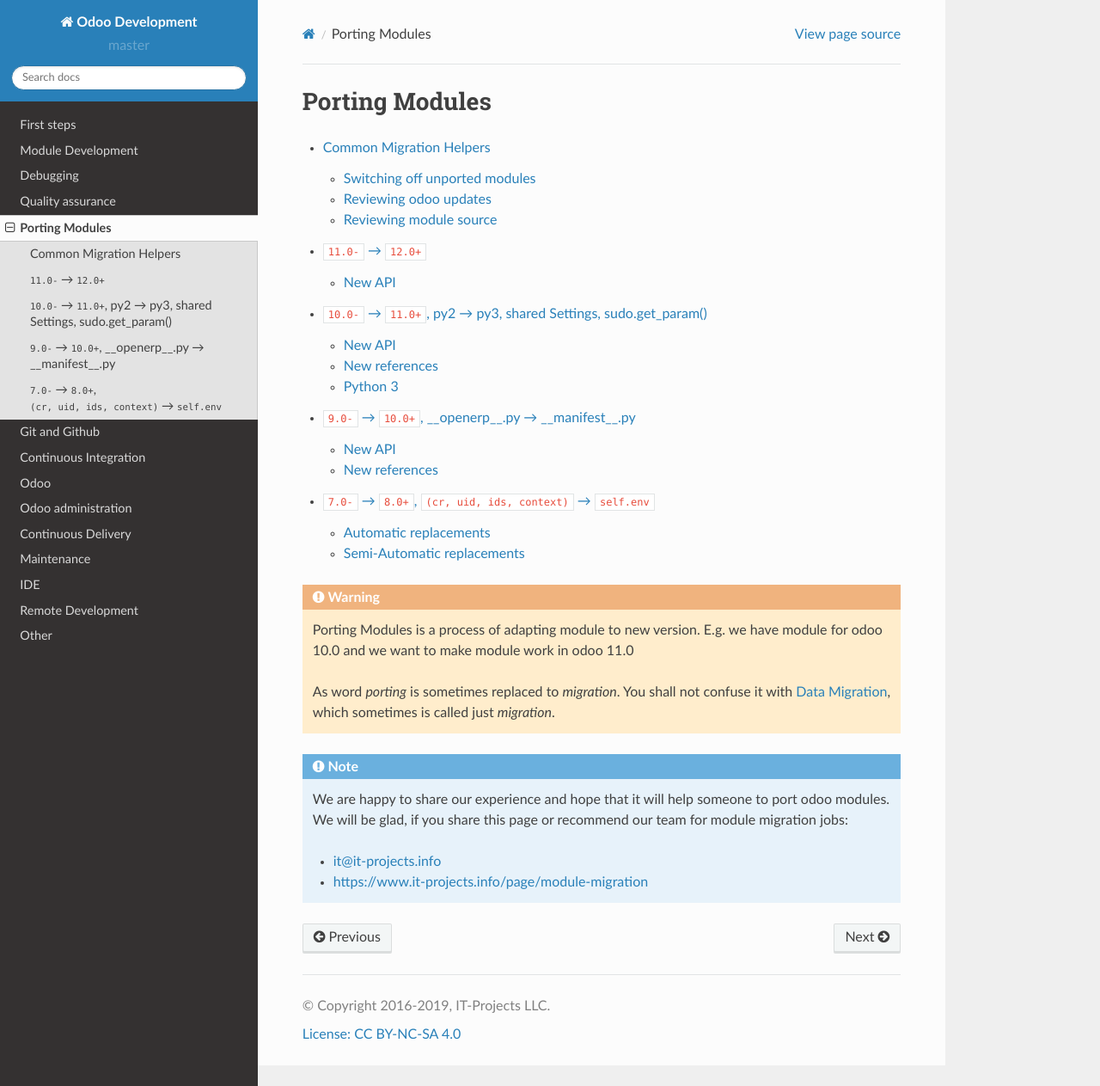
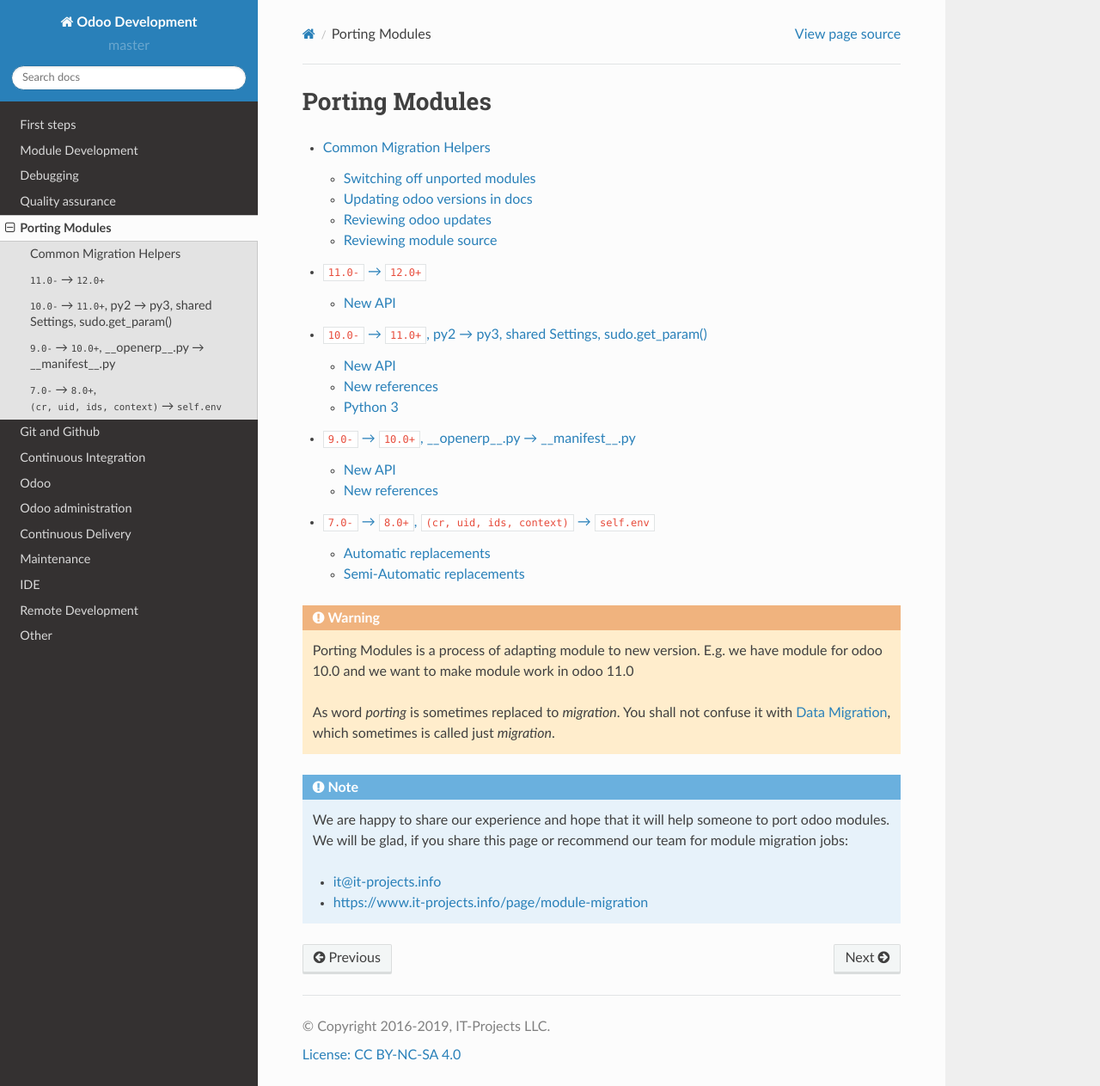
Before and after one commit to itpp-labs/odoo-development, a Sphinx documentation site: the page built from docs/migration/index.rst, in a window 1280 px wide and 1263 px high. Shown: the whole window at 86% size. Built offline with Sphinx 7.4.7 and the Read the Docs theme 2.0.0, drawn with Linux system fonts in a browser that asks for light colours.

Commit message:
Update helpers.rst

```diff
--- a/docs/migration/helpers.rst
+++ b/docs/migration/helpers.rst
@@ -27,6 +27,11 @@
     # Emoji prefixed with odoo version
     git commit -m ":one::two::sos: mark unported modules as non-installable"
     # (make "git push" and pull request at github)
+
+Updating odoo versions in docs
+==============================
+
+    # TODO
 
 Reviewing odoo updates
 ======================
```
